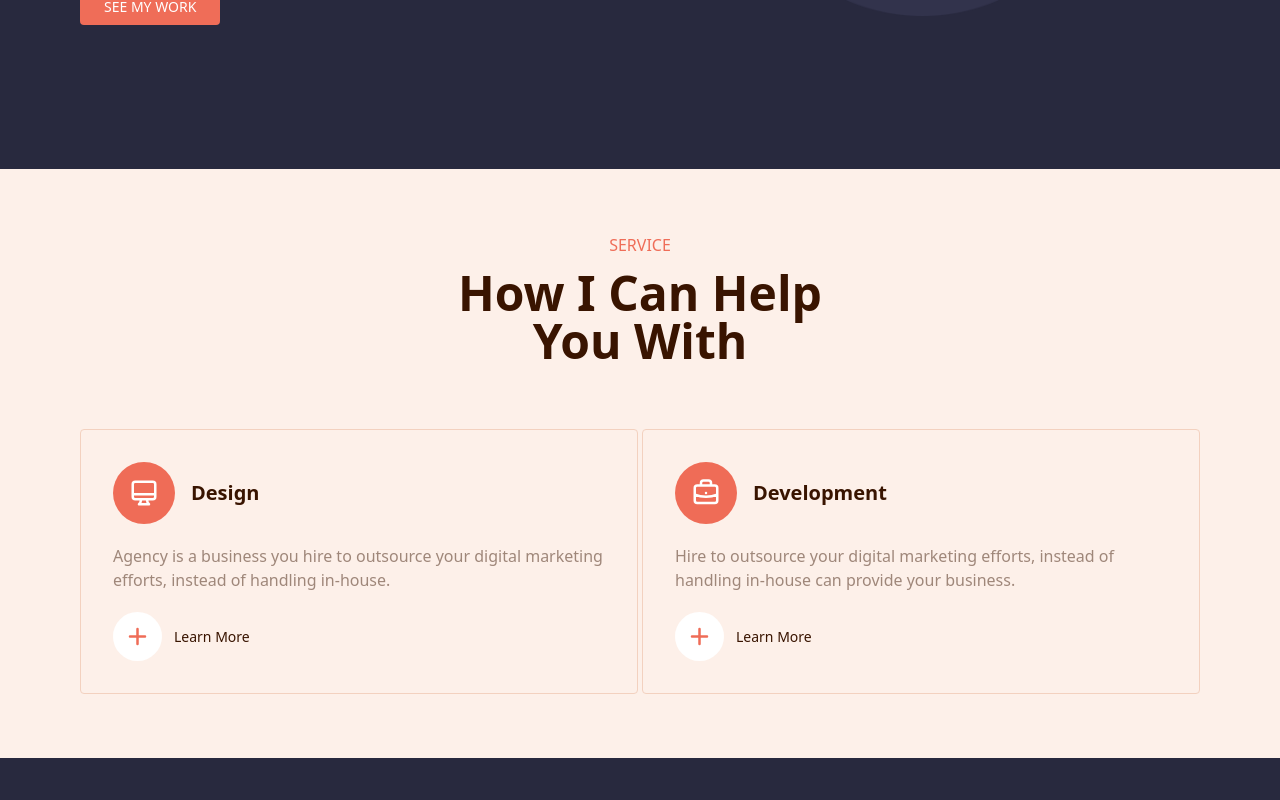
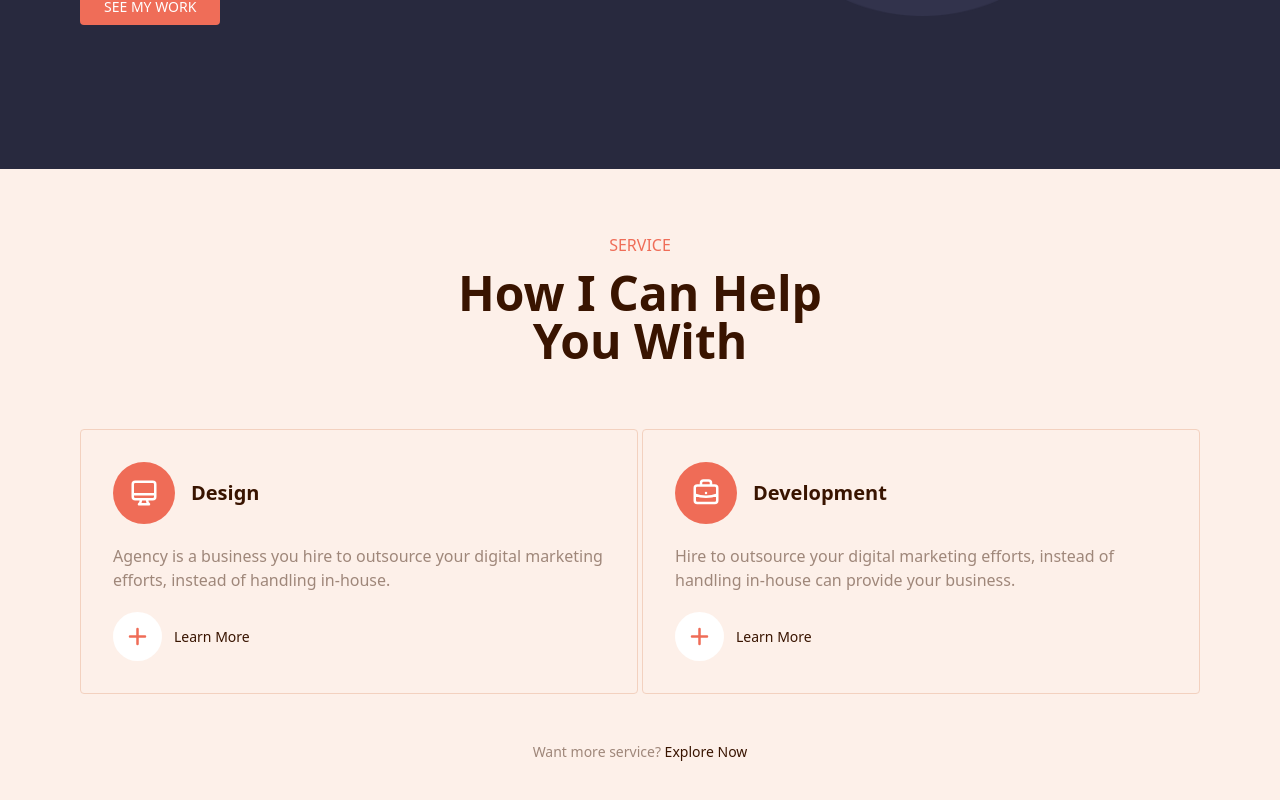
Before and after one commit to ahnafabir11/personal-portfolio-job-task, a React (Create React App) app: page / in a window 1280 px wide. Shown: the part 725-1525 px from the top of the page. Before the commit the page ends 1483 px from the top, so only its background shows below. Built offline with nearby package versions, Linux system fonts and the light colour scheme.

Commit message:
added missing line in under service boxes

```diff
--- a/src/components/Services.js
+++ b/src/components/Services.js
@@ -22,7 +22,7 @@ const Services = () => {
   return (
     <section className="bg-[#FDF0E9] py-8 md:py-16">
       <div className="container">
-      {/* titles */}
+        {/* titles */}
         <h6 className="text-[#EF6D58] text-center mb-3">SERVICE</h6>
         <h2 className="section-title-dark text-center mb-10 md:mb-16">How I Can Help <br /> You With</h2>
 
@@ -39,6 +39,10 @@ const Services = () => {
             )
           }
         </div>
+
+        <p className="text-center text-sm text-[#3914007a] mt-12">
+          Want more service? <span className="text-[#391400] font-medium">Explore Now</span>
+        </p>
       </div>
     </section>
   );
--- a/src/pages/Home/Home.js
+++ b/src/pages/Home/Home.js
@@ -5,13 +5,11 @@ import TopBanner from '../../components/TopBanner';
 const Home = () => {
   return (
     <main>
-      {/* top banner */}
       <TopBanner />
-
-      {/* services */}
       <Services />
 
       {/* portfolio */}
+
       {/* about */}
       {/* features */}
       {/* testimonials */}
```
